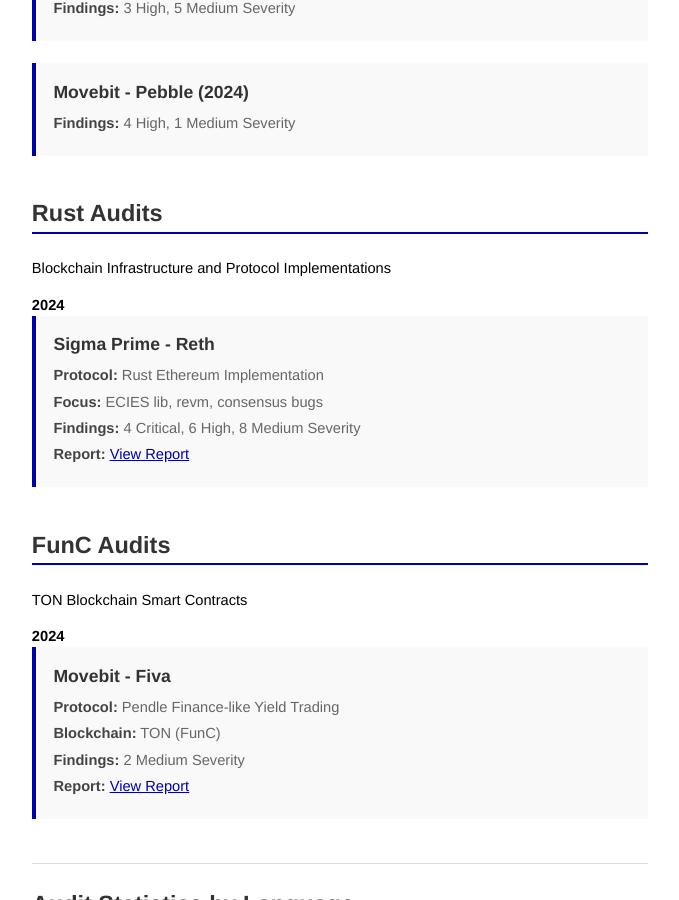
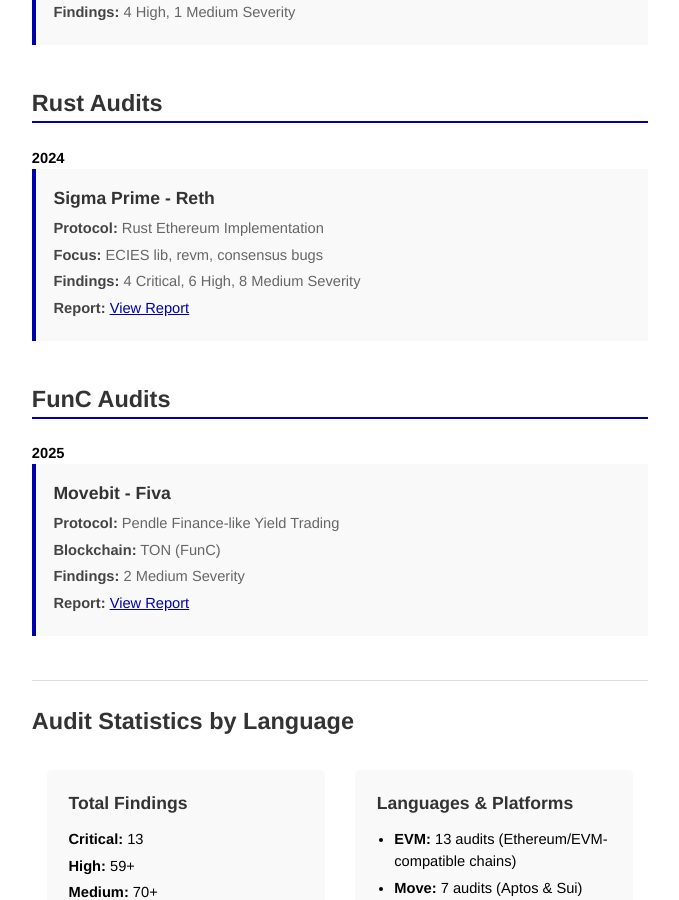
Before and after one commit to ret2basic/ret2basic.github.io, a Jekyll site: the page built from audits.html, in a window 1280 px wide and 900 px high, scrolled down 3910 px. Shown: the whole window, without its empty margins (300-979 px from the left). Built offline with Jekyll 4.4.1, drawn with Linux system fonts in a browser that asks for light colours; some of the changed text lies outside the part shown.

Commit message:
Clean up audit sections and fix Fiva audit date
- Remove all language description paragraphs from audit sections
- Move Fiva audit from 2024 to 2025 (correct year)
- Cleaner, more streamlined audit page presentation

🤖 Generated with [Claude Code](https://claude.ai/code)

Co-Authored-By: Claude <noreply@anthropic.com>

```diff
--- a/audits.html
+++ b/audits.html
@@ -9,7 +9,6 @@ title: Web3 Audit Reports - ret2basic.eth
 
   <section class="audit-list">
     <h2>EVM Audits</h2>
-    <p class="language-description">Ethereum and EVM-compatible chains</p>
 
     <h3>2025</h3>
 
@@ -140,7 +139,6 @@ title: Web3 Audit Reports - ret2basic.eth
 
   <section class="audit-list">
     <h2>ZK Audits</h2>
-    <p class="language-description">Zero-Knowledge Circuit Implementations</p>
 
     <h3>2024</h3>
 
@@ -157,7 +155,6 @@ title: Web3 Audit Reports - ret2basic.eth
 
   <section class="audit-list">
     <h2>Move Audits</h2>
-    <p class="language-description">Aptos and Sui Blockchain Platforms</p>
 
     <div class="audit-item">
       <h3>HackenProof - SuiDEX (2025)</h3>
@@ -221,7 +218,6 @@ title: Web3 Audit Reports - ret2basic.eth
 
   <section class="audit-list">
     <h2>Rust Audits</h2>
-    <p class="language-description">Blockchain Infrastructure and Protocol Implementations</p>
 
     <h3>2024</h3>
 
@@ -238,9 +234,8 @@ title: Web3 Audit Reports - ret2basic.eth
 
   <section class="audit-list">
     <h2>FunC Audits</h2>
-    <p class="language-description">TON Blockchain Smart Contracts</p>
 
-    <h3>2024</h3>
+    <h3>2025</h3>
 
     <div class="audit-item">
       <h3>Movebit - Fiva</h3>
```
